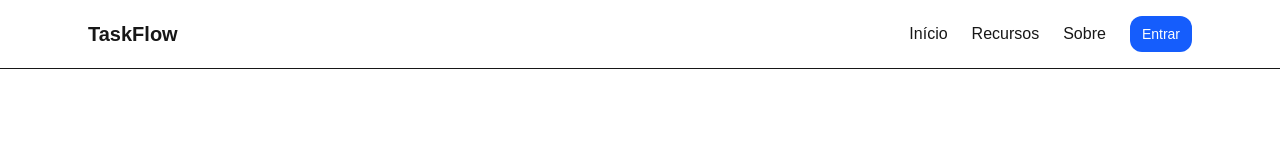
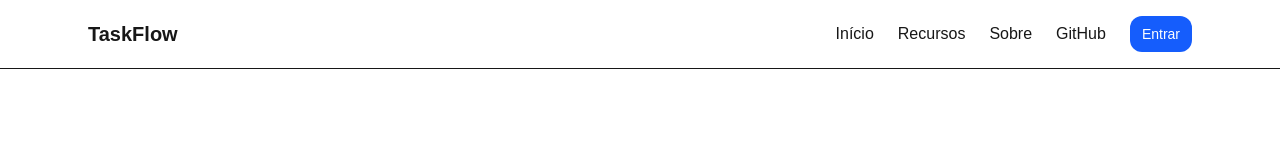
Before and after one commit to jorge-pires/projeto-kanban, a Next.js app: page / in a window 1280 px wide. Shown: the top 160 px of the page. Built offline with nearby package versions, Linux system fonts and the light colour scheme.

Commit message:
feat: add external GitHub navigation link

```diff
--- a/data/navigation.ts
+++ b/data/navigation.ts
@@ -1,6 +1,7 @@
 export interface NavigationLink {
   label: string
   href: string
+  external?: boolean
 }
 
 export const navigationLinks: NavigationLink[] = [
@@ -16,4 +17,9 @@ export const navigationLinks: NavigationLink[] = [
     label: "Sobre",
     href: "#about",
   },
+  {
+    label: "GitHub",
+    href: "https://github.com/jorge-pires/projeto-kanban",
+    external: true,
+  },
 ]
```
